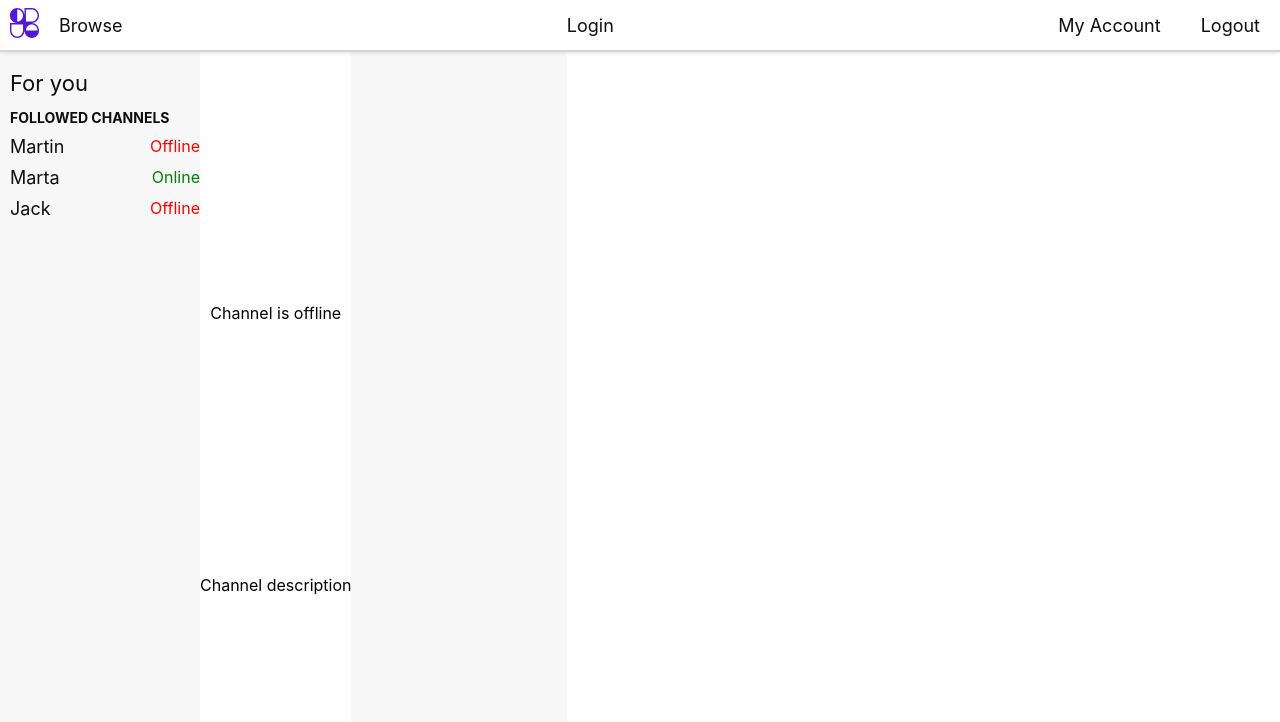
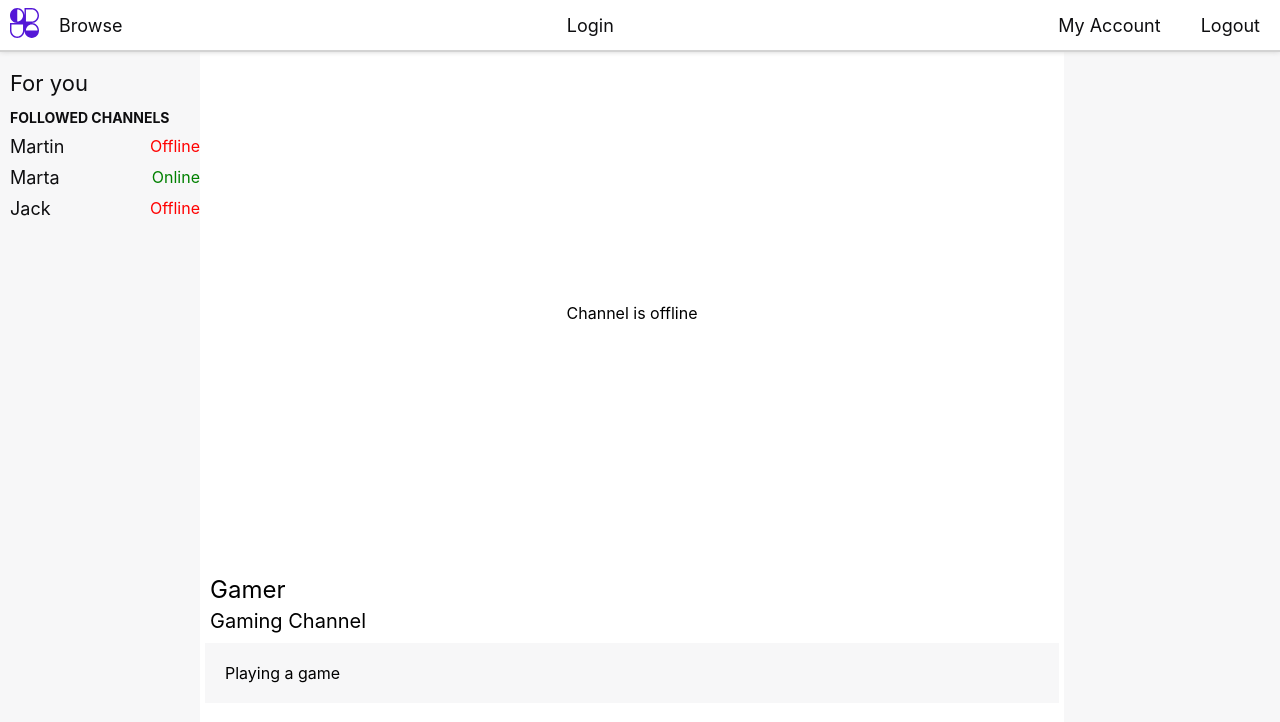
Before and after one commit to Samuelcy/livestream-web-app, a React (Create React App) app in the folder client/: page /channel/1 in a window 1280 px wide. Shown: the top 722 px of the page. Built offline with nearby package versions, Linux system fonts and the light colour scheme.

Commit message:
Add channel view

```diff
--- a/client/src/DashboardPage/Content/ChannelView/ChannelDescription.js
+++ b/client/src/DashboardPage/Content/ChannelView/ChannelDescription.js
@@ -1,6 +1,14 @@
 import React from "react";
 
-export const ChannelDescription = () => {
-    return <div className="channel-description-container">
-        Channel description</div>
+
+export const ChannelDescription = ({ username, title, description }) => {
+    return (
+        <div className="channel-description-container">
+            <span className="channel-description-title">{username}</span>
+            <span className="channel-description-subtitle">{title}</span>
+            <div className="channel-description-box">
+                <span className="channel-description">{description}</span>
+            </div>
+        </div>
+    );
 };
--- a/client/src/DashboardPage/Content/ChannelView/ChannelView.js
+++ b/client/src/DashboardPage/Content/ChannelView/ChannelView.js
@@ -2,14 +2,28 @@ import React from "react";
 import { Chat } from "./Chat";
 import { ChannelDescription } from "./ChannelDescription";
 
+
+const channelDetails = {
+    id: 1,
+    title: 'Gaming Channel',
+    description: "Playing a game",
+    username: "Gamer",
+    isOnline: false,
+}
+
 export const ChannelView = () => {
     return (
         <div className="channel-container">
-            <div className="channel-video-description-container">
+            <div className="channel-video-description-section">
                 <div className="channel-offline-placeholder">
                     <span>Channel is offline</span>
                 </div>
-                <ChannelDescription />
+                <ChannelDescription
+                    channelId={channelDetails.id}
+                    title={channelDetails.title}
+                    description={channelDetails.description}
+                    username={channelDetails.username}
+                />
             </div>
             <Chat />
         </div>
```
